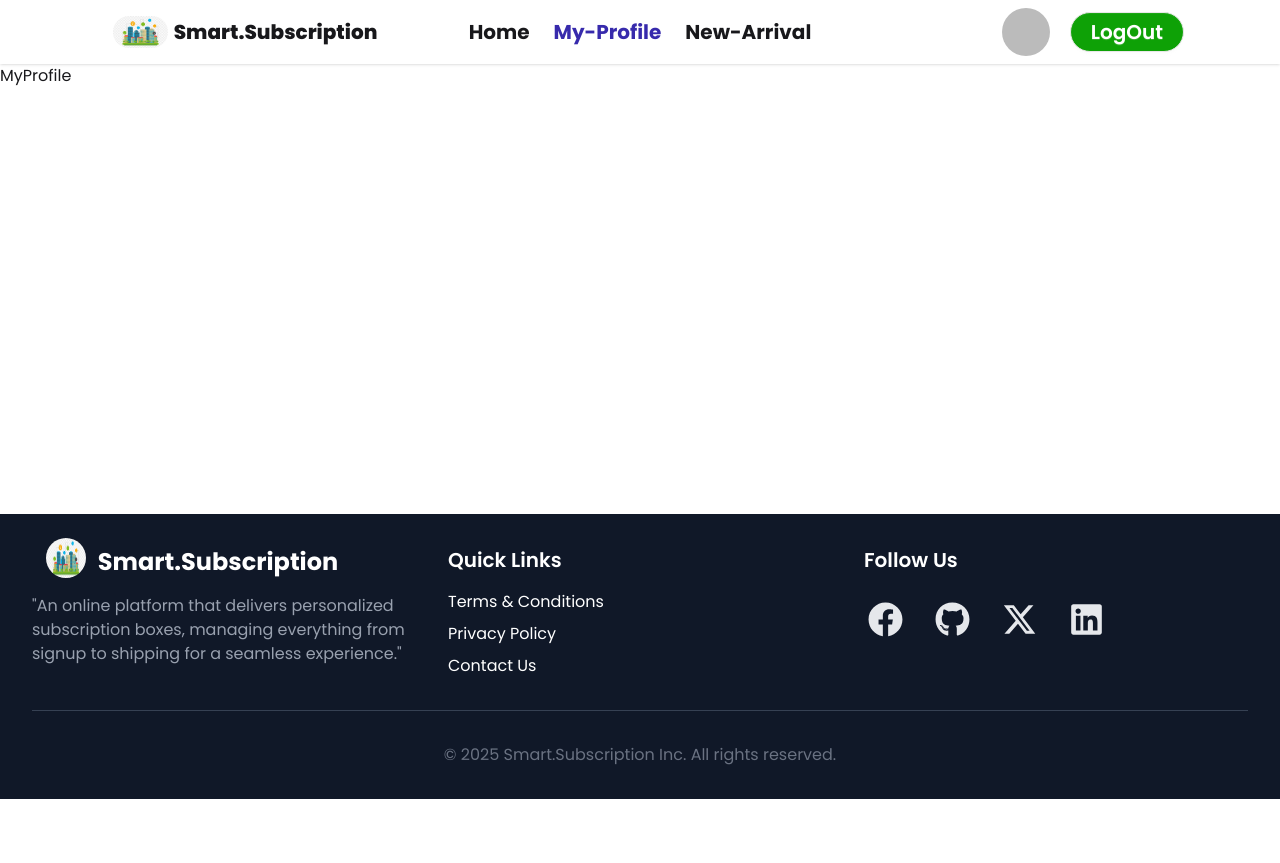
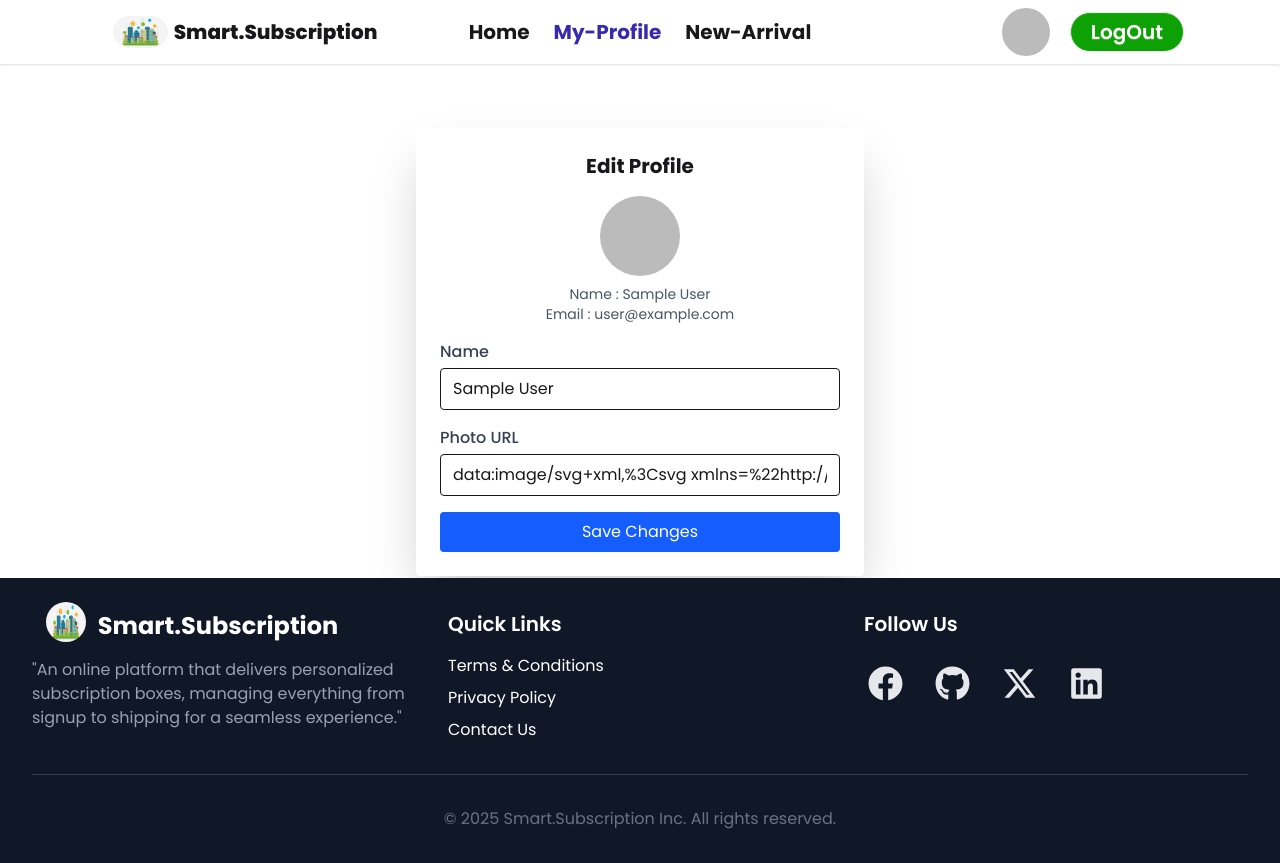
Before and after one commit to XxShirojiguexX/Smart_Subscription, a React (Vite) app: page /myProfile in a window 1280 px wide. Before the commit the page ends 800 px from the top, so only its background shows below. Built offline with nearby package versions, Linux system fonts and the light colour scheme; no server answers; sample sign-in values are in the browser's storage.

Commit message:
update readme.md filecontent

```diff
--- a/package.json
+++ b/package.json
@@ -18,6 +18,7 @@
     "react-helmet-async": "^2.0.5",
     "react-icons": "^5.5.0",
     "react-router": "^7.5.3",
+    "react-toastify": "^11.0.5",
     "swiper": "^11.2.6",
     "tailwindcss": "^4.1.5"
   },
--- a/src/components/MyProfile/MyProfile.jsx
+++ b/src/components/MyProfile/MyProfile.jsx
@@ -1,13 +1,81 @@
-import React from "react";
+import React, { useContext, useState } from "react";
 import { Helmet } from "react-helmet-async";
+import { AuthContext } from "../../provider/AuthProvider";
 
 const MyProfile = () => {
+  const { user, updateUser } = useContext(AuthContext);
+  const [name, setName] = useState(user?.displayName || "");
+  const [photoURL, setPhotoURL] = useState(user?.photoURL || "");
+
+  const handleSave = (event) => {
+    event.preventDefault();
+    // const name = event.target.name.value;
+    // const photoUrl = event.target.photoUrl.value;
+
+    updateUser({ displayName: name, photoURL })
+      .then(() => {
+        // toast.success("Profile updated successfully!");
+        setName("");
+        setPhotoURL("");
+      })
+      .catch((error) => {
+        // toast.error(`Failed to update profile: ${error.message}`);
+      });
+  };
+
   return (
     <div>
       <Helmet>
         <title>My Profile</title>
       </Helmet>
-      <h1>MyProfile</h1>
+      <div className="max-w-md mx-auto bg-white p-6 shadow-2xl mb-10 rounded mt-16">
+        <h2 className="text-xl font-bold text-center mb-4">Edit Profile</h2>
+
+        <form onSubmit={handleSave} className="space-y-4">
+          <div className="text-center">
+            <img
+              src={user?.photoURL || "/user.png"}
+              alt="User"
+              className="w-20 h-20 rounded-full mx-auto mb-2"
+            />
+            <p className="text-sm text-gray-600">Name : {user?.displayName}</p>
+            <p className="text-sm text-gray-600">Email : {user?.email}</p>
+          </div>
+
+          <div>
+            <label className="block mb-1 font-medium text-gray-700">Name</label>
+            <input
+              type="text"
+              className="w-full border rounded px-3 py-2"
+              value={name}
+              onChange={(event) => setName(event.target.value)}
+              // name="name"
+              required
+            />
+          </div>
+
+          <div>
+            <label className="block mb-1 font-medium text-gray-700">
+              Photo URL
+            </label>
+            <input
+              type="text"
+              className="w-full border rounded px-3 py-2"
+              value={photoURL}
+              // name="photoUrl"
+              onChange={(event) => setPhotoURL(event.target.value)}
+              required
+            />
+          </div>
+
+          <button
+            type="submit"
+            className="w-full bg-blue-600 text-white py-2 rounded hover:bg-blue-700"
+          >
+            Save Changes
+          </button>
+        </form>
+      </div>
     </div>
   );
 };
--- a/src/main.jsx
+++ b/src/main.jsx
@@ -1,7 +1,7 @@
 import { StrictMode } from "react";
 import { createRoot } from "react-dom/client";
 import "./index.css";
-import App from "./App.jsx";
+
 import { RouterProvider } from "react-router";
 import { router } from "./routers/routers.jsx";
 import AuthProvider from "./provider/AuthProvider.jsx";
--- a/src/provider/AuthProvider.jsx
+++ b/src/provider/AuthProvider.jsx
@@ -12,22 +12,23 @@ import app from "../firebase/firebase.config";
 export const AuthContext = createContext();
 
 const auth = getAuth(app);
+
 const AuthProvider = ({ children }) => {
   const [user, setUser] = useState(null);
   const [loading, setLoading] = useState(true);
 
-  // console.log(loading, user);
   const createUser = (email, password) => {
     setLoading(true);
     return createUserWithEmailAndPassword(auth, email, password);
   };
+
   const signInUser = (email, password) => {
     setLoading(true);
     return signInWithEmailAndPassword(auth, email, password);
   };
 
   const updateUser = (updatedUser) => {
-    return updateProfile(auth.currentUser, updatedUser);
+    return updateProfile(auth.currentUser, updatedUser); // ✅ used in MyProfile
   };
 
   const signOutUser = () => {
@@ -52,9 +53,13 @@ const AuthProvider = ({ children }) => {
     signOutUser,
     loading,
     setLoading,
-    updateUser,
+    updateUser, // ✅ expose updateUser to context
   };
-  return <AuthContext value={authData}>{children}</AuthContext>;
+
+  // ✅ FIXED: Use .Provider to wrap context value
+  return (
+    <AuthContext.Provider value={authData}>{children}</AuthContext.Provider>
+  );
 };
 
 export default AuthProvider;
```
Also changed, not shown: 2 other files (tests, documents, lock files or other folders).
